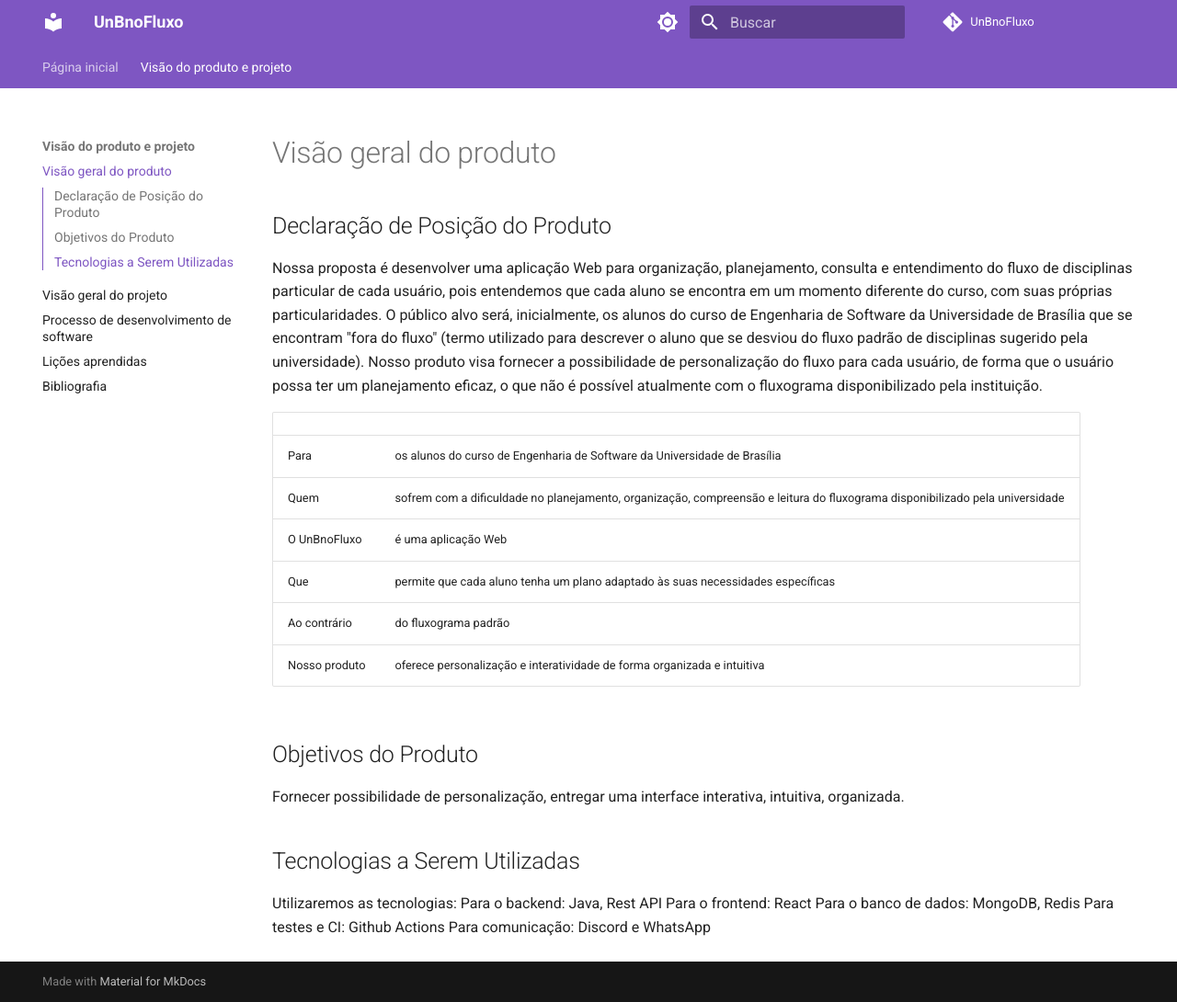
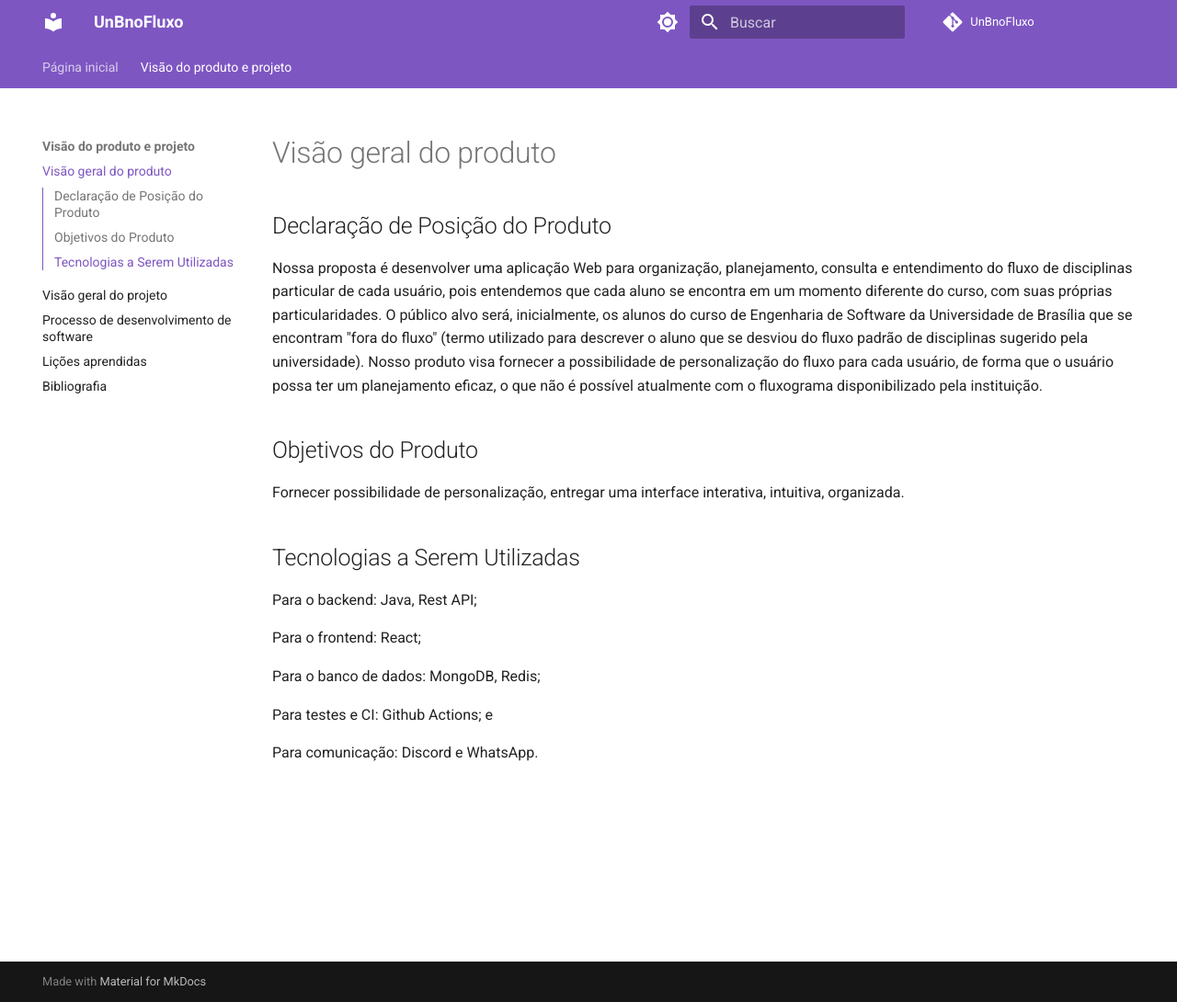
Before and after one commit to mdsreq-fga-unb/2023.1-UnBnoFluxo, an MkDocs documentation site: the page built from docs/VisaoProdutoEProjeto/VisaoGeralDoProduto.md, in a window 1280 px wide and 1090 px high. Shown: the whole window at 92% size. Built offline with MkDocs 1.6.1 and Material for MkDocs 9.7.7, drawn with Linux system fonts in a browser that asks for light colours; comment, search, counter and statistics services are not loaded.

Commit message:
Update VisaoGeralDoProduto.md

```diff
--- a/docs/VisaoProdutoEProjeto/VisaoGeralDoProduto.md
+++ b/docs/VisaoProdutoEProjeto/VisaoGeralDoProduto.md
@@ -1,24 +1,18 @@
 ##	Declaração de Posição do Produto
 Nossa proposta é desenvolver uma aplicação Web para organização, planejamento, consulta e entendimento do fluxo de disciplinas particular de cada usuário, pois entendemos que cada aluno se encontra em um momento diferente do curso, com suas próprias particularidades. O público alvo será, inicialmente, os alunos do curso de Engenharia de Software da Universidade de Brasília que se encontram "fora do fluxo" (termo utilizado para descrever o aluno que se desviou do fluxo padrão de disciplinas sugerido pela universidade).
 Nosso produto visa fornecer a possibilidade de personalização do fluxo para cada usuário, de forma que o usuário possa ter um planejamento eficaz, o que não é possível atualmente com o fluxograma disponibilizado pela instituição.
-
-|                     |                                                                                                |
-| ------------------- | ---------------------------------------------------------------------------------------------- |
-| Para                | os alunos do curso de Engenharia de Software da Universidade de Brasília                       |
-| Quem                | sofrem com a dificuldade no planejamento, organização, compreensão e leitura do fluxograma disponibilizado pela universidade                                                   |
-| O UnBnoFluxo        | é uma aplicação Web                                                                            |
-| Que                 | permite que cada aluno tenha um plano adaptado às suas necessidades específicas                |
-| Ao contrário        | do fluxograma padrão                                                                           |
-| Nosso produto       | oferece personalização e interatividade de forma organizada e intuitiva                        |
-
 
 ## Objetivos do Produto
 Fornecer possibilidade de personalização, entregar uma interface interativa, intuitiva, organizada.
 
 ## Tecnologias a Serem Utilizadas
-Utilizaremos as tecnologias:
-Para o backend: Java, Rest API
-Para o frontend: React
-Para o banco de dados: MongoDB, Redis
-Para testes e CI: Github Actions
-Para comunicação: Discord e WhatsApp
+
+Para o backend: Java, Rest API;
+
+Para o frontend: React;
+
+Para o banco de dados: MongoDB, Redis;
+
+Para testes e CI: Github Actions; e
+
+Para comunicação: Discord e WhatsApp.
```
